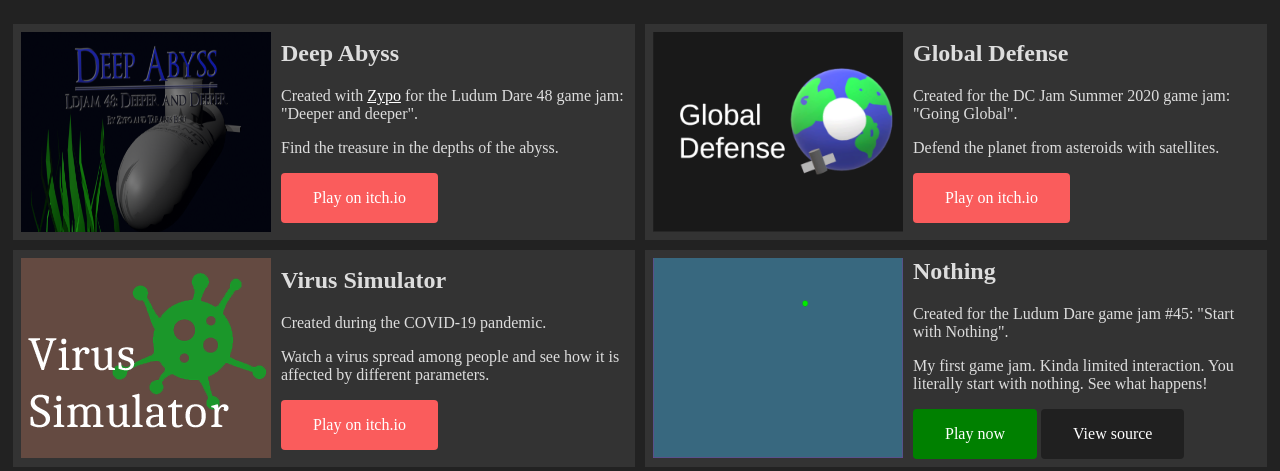
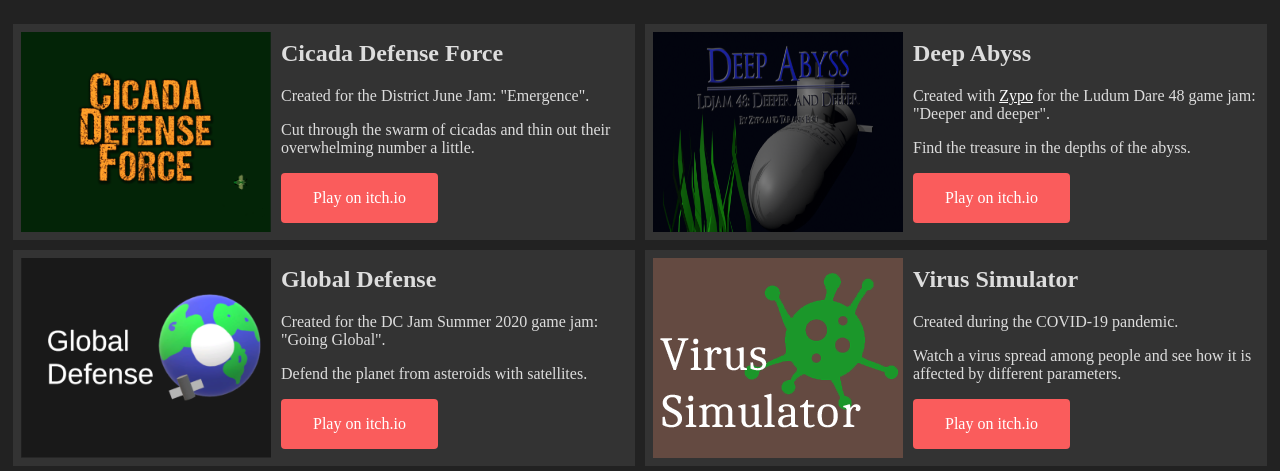
Before and after one commit to taraniselsu/taraniselsu.github.io, a plain HTML site: page index.html in a window 1280 px wide. Shown: the part 126-597 px from the top of the page. Drawn offline with Linux system fonts and the light colour scheme.

Commit message:
Added Cicada Defense

```diff
--- a/index.html
+++ b/index.html
@@ -11,6 +11,15 @@
   <h1>Games</h1>
 
   <div class="gamescontainer">
+    <div class="gamecontainer">
+      <img src="images/cicadadefense.png" class="coverimage">
+      <div class="gamedescription">
+        <h2 class="gamename">Cicada Defense Force</h2>
+        <p>Created for the District June Jam: "Emergence".</p>
+        <p>Cut through the swarm of cicadas and thin out their overwhelming number a little.</p>
+        <p class="nobottommargin"><a href="https://taraniselsu.itch.io/cicada-defense-force" class="playonitch">Play on itch.io</a></p>
+      </div>
+    </div>
     <div class="gamecontainer">
       <img src="images/deepabyss.png" class="coverimage">
       <div class="gamedescription">
```
Also changed, not shown: images/cicadadefense.png (added).
